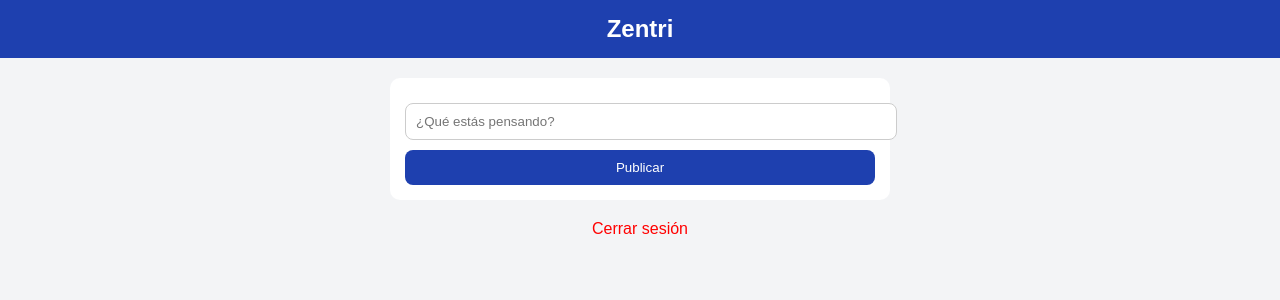
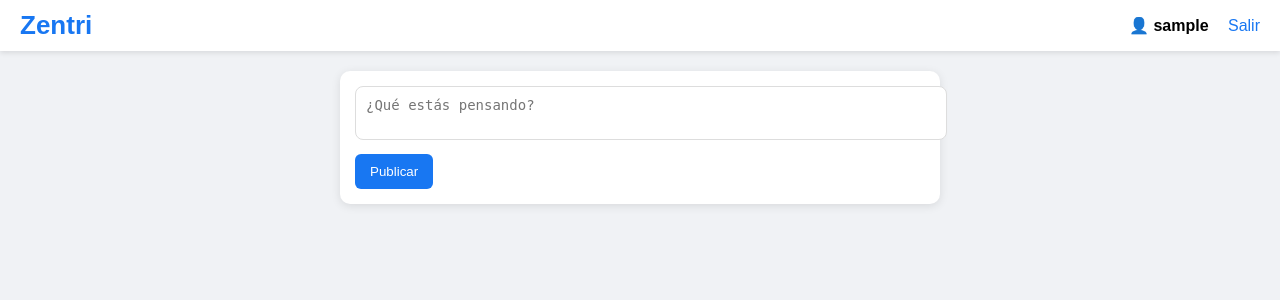
Before and after one commit to deleongalindo24-lgtm/mibook, a Flask app: page / in a window 1280 px wide. Shown: the top 300 px of the page. Run offline with Flask 3, Linux system fonts and the light colour scheme; the visitor is signed in with stand-in values (Sample User, id 1); data that the repository does not hold is empty; some libraries are stand-ins or nearby versions.

Commit message:
Update home.html

```diff
--- a/templates/home.html
+++ b/templates/home.html
@@ -1,103 +1,174 @@
 <!DOCTYPE html>
 <html>
 <head>
-    <title>Zentri - Home</title>
+    <title>Zentri</title>
 
     <style>
         body {
-            font-family: Arial;
-            background: #f3f4f6;
             margin: 0;
+            font-family: Arial, sans-serif;
+            background: #f0f2f5;
         }
 
-        .header {
-            background: #1e40af;
-            color: white;
-            padding: 15px;
-            text-align: center;
-            font-size: 24px;
+        /* TOP BAR */
+        .topbar {
+            background: white;
+            padding: 10px 20px;
+            display: flex;
+            justify-content: space-between;
+            align-items: center;
+            box-shadow: 0 2px 5px rgba(0,0,0,0.1);
+        }
+
+        .logo {
+            font-size: 26px;
+            font-weight: bold;
+            color: #1877f2;
+        }
+
+        .user {
             font-weight: bold;
         }
 
-        .container {
-            width: 500px;
-            margin: auto;
-            margin-top: 20px;
+        .logout {
+            color: #1877f2;
+            text-decoration: none;
+            margin-left: 15px;
         }
 
-        .card {
-            background: white;
-            padding: 15px;
-            margin-bottom: 10px;
-            border-radius: 10px;
-            box-shadow: 0 5px 10px rgba(0,0,0,0.1);
+        /* CONTAINER */
+        .container {
+            width: 600px;
+            margin: 20px auto;
         }
 
+        /* POST BOX */
         .post-box {
             background: white;
             padding: 15px;
             border-radius: 10px;
-            margin-bottom: 15px;
+            box-shadow: 0 2px 10px rgba(0,0,0,0.1);
+            margin-bottom: 20px;
         }
 
-        input {
+        textarea {
             width: 100%;
             padding: 10px;
-            margin-top: 10px;
+            border: 1px solid #ddd;
             border-radius: 8px;
-            border: 1px solid #ccc;
+            resize: none;
+            font-size: 14px;
         }
 
-        button {
-            margin-top: 10px;
-            padding: 10px;
-            width: 100%;
-            background: #1e40af;
+        .btn-post {
+            background: #1877f2;
             color: white;
             border: none;
-            border-radius: 8px;
+            padding: 10px 15px;
+            border-radius: 6px;
+            margin-top: 10px;
             cursor: pointer;
         }
 
-        button:hover {
-            background: #3b82f6;
+        .btn-post:hover {
+            background: #166fe5;
         }
 
-        .logout {
-            text-align: center;
-            margin-top: 20px;
+        /* POST CARD */
+        .post {
+            background: white;
+            padding: 15px;
+            border-radius: 10px;
+            margin-bottom: 15px;
+            box-shadow: 0 2px 10px rgba(0,0,0,0.1);
         }
 
-        .logout a {
-            color: red;
+        .post-user {
+            font-weight: bold;
+            margin-bottom: 5px;
+        }
+
+        .post-content {
+            margin-bottom: 10px;
+        }
+
+        /* LIKE BUTTON */
+        .like {
+            color: #1877f2;
             text-decoration: none;
+            font-weight: bold;
+        }
+
+        .like:hover {
+            text-decoration: underline;
+        }
+
+        /* COMMENTS */
+        .comment-box {
+            margin-top: 10px;
+        }
+
+        .comment-input {
+            width: 100%;
+            padding: 8px;
+            border: 1px solid #ddd;
+            border-radius: 6px;
+        }
+
+        .comment {
+            background: #f0f2f5;
+            padding: 5px;
+            margin-top: 5px;
+            border-radius: 5px;
+            font-size: 13px;
         }
     </style>
 </head>
 
 <body>
 
-<div class="header">Zentri</div>
+<!-- TOP BAR -->
+<div class="topbar">
+    <div class="logo">Zentri</div>
 
+    <div>
+        <span class="user">👤 {{ user }}</span>
+        <a class="logout" href="/logout">Salir</a>
+    </div>
+</div>
+
+<!-- CONTAINER -->
 <div class="container">
 
+    <!-- CREAR POST -->
     <div class="post-box">
         <form method="POST" action="/post">
-            <input name="content" placeholder="¿Qué estás pensando?" required>
-            <button>Publicar</button>
+            <textarea name="content" placeholder="¿Qué estás pensando?" required></textarea>
+            <button class="btn-post" type="submit">Publicar</button>
         </form>
     </div>
 
+    <!-- POSTS -->
     {% for post in posts %}
-    <div class="card">
-        <b>{{ post[0] }}</b>
-        <p>{{ post[1] }}</p>
+    <div class="post">
+
+        <div class="post-user">{{ post[1] }}</div>
+        <div class="post-content">{{ post[2] }}</div>
+
+        <div>
+            ❤️ {{ post[3] }} likes |
+            <a class="like" href="/like/{{ post[0] }}">Me gusta</a>
+        </div>
+
+        <!-- COMENTAR -->
+        <div class="comment-box">
+            <form method="POST" action="/comment/{{ post[0] }}">
+                <input class="comment-input" name="comment" placeholder="Escribe un comentario..." required>
+            </form>
+        </div>
+
     </div>
     {% endfor %}
-
-    <div class="logout">
-        <a href="/logout">Cerrar sesión</a>
-    </div>
 
 </div>
 
```
